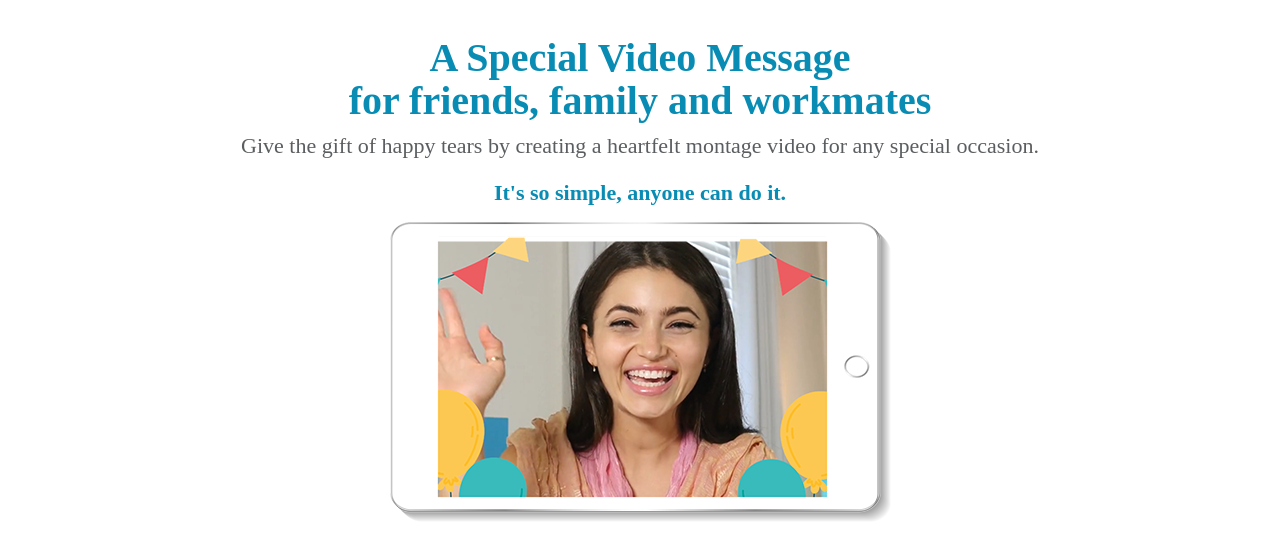
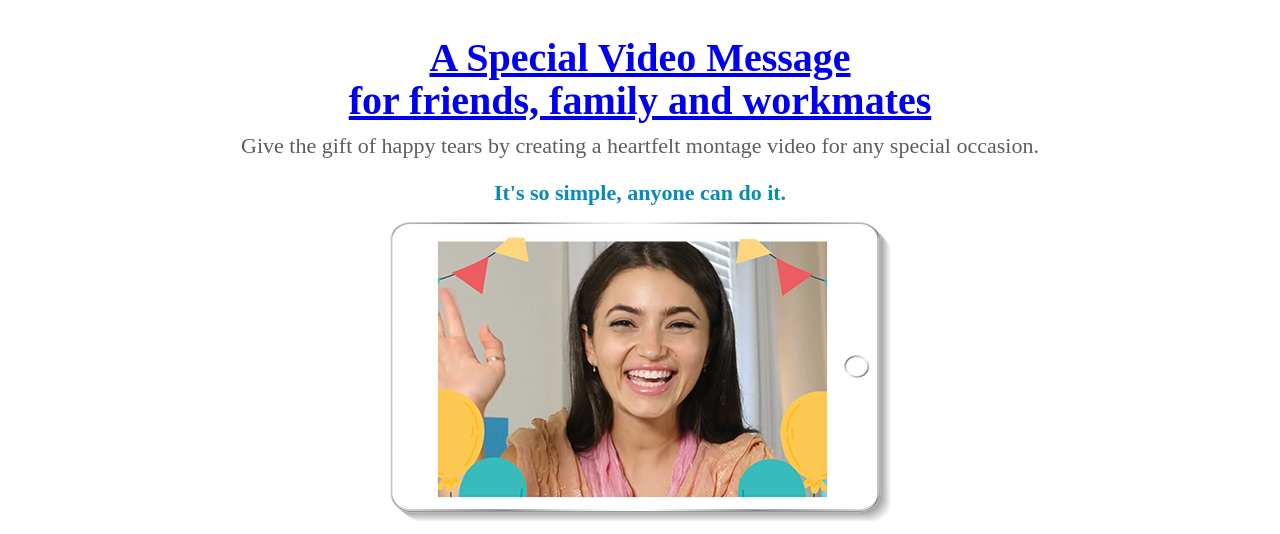
Before and after one commit to F1L-dev/site-SHOUT-OUT, a plain HTML site: page index.html in a window 1280 px wide. Shown: the part 234-768 px from the top of the page. Drawn offline with nearby package versions, Linux system fonts and the light colour scheme; a web font is replaced by a local one.

Commit message:
Update index.html

```diff
--- a/index.html
+++ b/index.html
@@ -48,7 +48,7 @@
 
       <div class="header__cover_centre">
         <div class="header__description">
-          <h2>A Special Video Message <br> for friends, family and workmates</h2>
+          <h2><a href="#" target="_blank">A Special Video Message <br> for friends, family and workmates</a></h2>
           <p>Give the gift of happy tears by creating a heartfelt montage video for any special occasion.</p>
           <h6>It's so simple, anyone can do it.</h6>
         </div>
```
